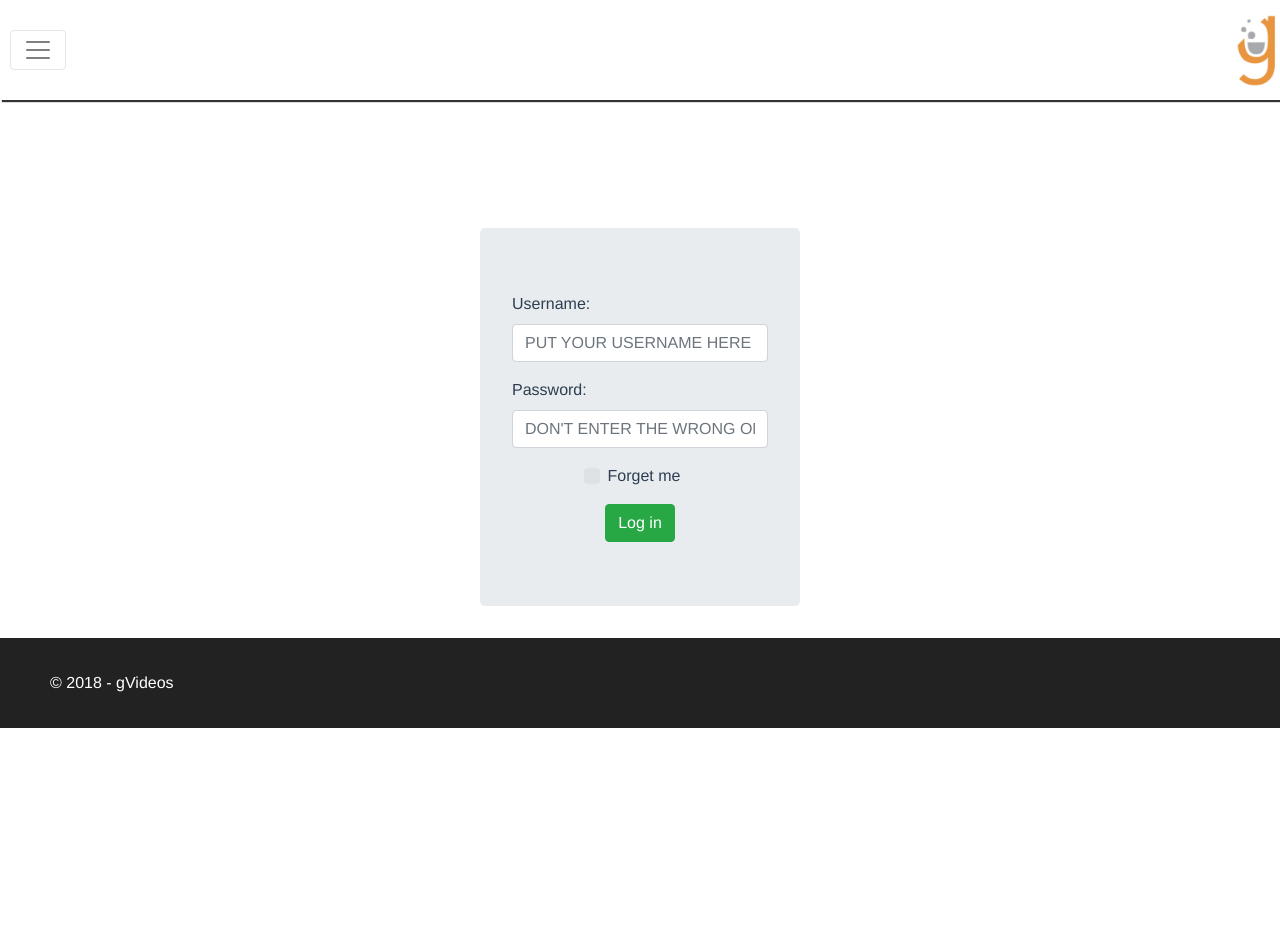
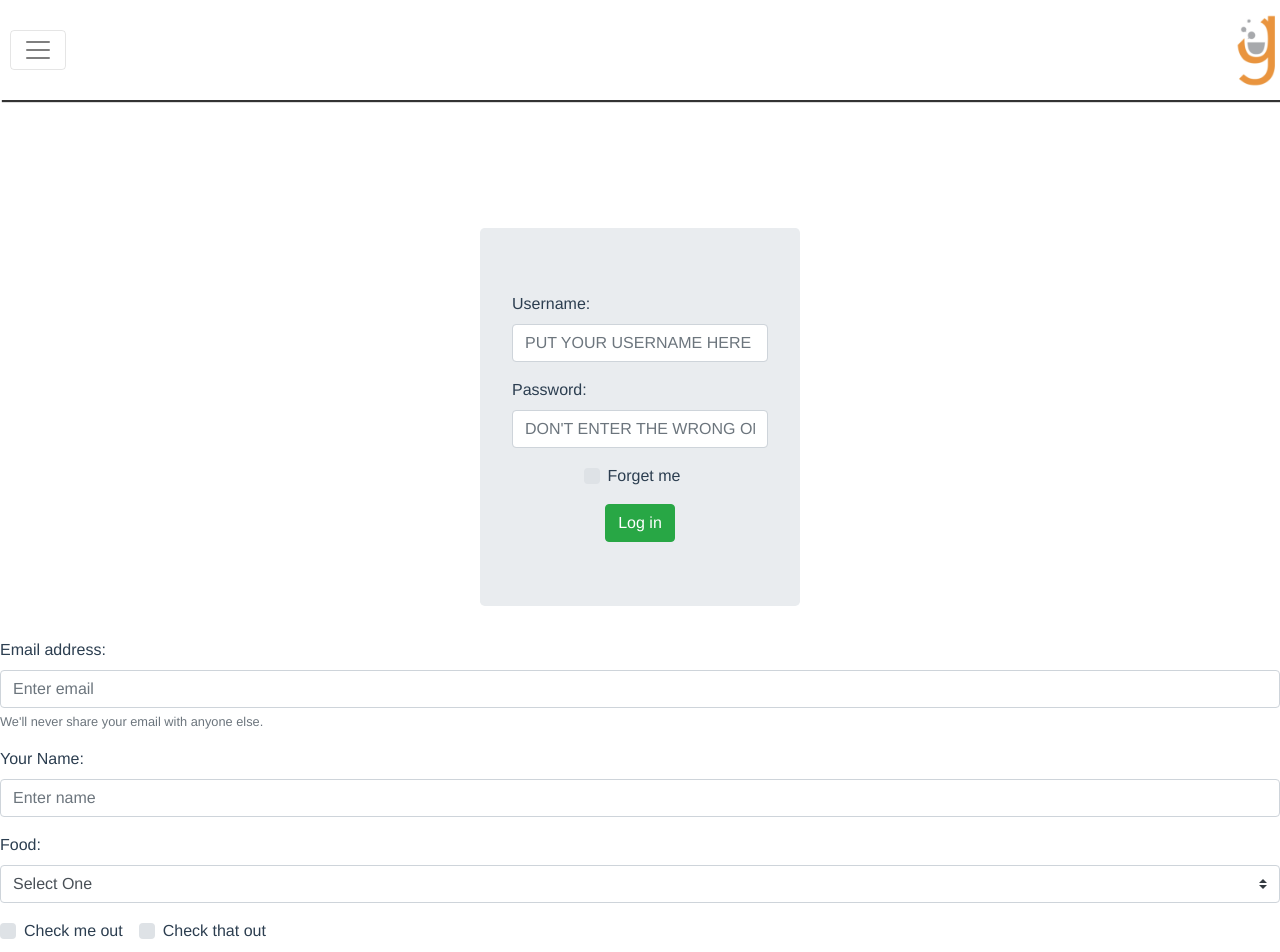
Before and after one commit to austinloveless/gvideos-client, a Vue app: page /#/ in a window 1280 px wide. Shown: the top 952 px of the page. Before the commit the page ends 800 px from the top, so only its background shows below. Built offline with nearby package versions, Linux system fonts and the light colour scheme; no server answers.

Commit message:
Adding video filter form.

```diff
--- a/src/components/Videos.vue
+++ b/src/components/Videos.vue
@@ -1,5 +1,48 @@
 <template>
-  <div id='videos'></div>
+  <div id='videos'>
+    <div>
+      <b-form>
+        <b-form-group id="exampleInputGroup1"
+                      label="Email address:"
+                      label-for="exampleInput1"
+                      description="We'll never share your email with anyone else.">
+          <b-form-input id="exampleInput1"
+                        type="email"
+                        v-model="form.email"
+                        required
+                        placeholder="Enter email">
+          </b-form-input>
+        </b-form-group>
+        <b-form-group id="exampleInputGroup2"
+                      label="Your Name:"
+                      label-for="exampleInput2">
+          <b-form-input id="exampleInput2"
+                        type="text"
+                        v-model="form.name"
+                        required
+                        placeholder="Enter name">
+          </b-form-input>
+        </b-form-group>
+        <b-form-group id="exampleInputGroup3"
+                      label="Food:"
+                      label-for="exampleInput3">
+          <b-form-select id="exampleInput3"
+                        :options="foods"
+                        required
+                        v-model="form.food">
+          </b-form-select>
+        </b-form-group>
+        <b-form-group id="exampleGroup4">
+          <b-form-checkbox-group v-model="form.checked" id="exampleChecks">
+            <b-form-checkbox value="me">Check me out</b-form-checkbox>
+            <b-form-checkbox value="that">Check that out</b-form-checkbox>
+          </b-form-checkbox-group>
+        </b-form-group>
+        <b-button type="submit" variant="primary">Submit</b-button>
+        <b-button type="reset" variant="danger">Reset</b-button>
+      </b-form>
+    </div>
+  </div>
 </template>
 
 <script>
@@ -7,17 +50,33 @@ export default {
   name: 'videos',
   data() {
     return {
-      videos: [],
-      apiURL: 'https://gvideos-api.herokuapp.com/api/videos',
+      form: {
+        email: '',
+        name: '',
+        food: null,
+        checked: [],
+      },
+      foods: [
+        { text: 'Select One', value: null },
+        'Carrots', 'Beans', 'Tomatoes', 'Corn',
+      ],
+      show: true,
     };
   },
-  mounted() {
-    fetch(this.apiURL)
-      .then(response => response.json())
-      .then(response => ({
-        videos: response,
-      }));
-  },
+  // data() {
+  //   return {
+  //     videos: [],
+  //     apiURL: 'https://gvideos-api.herokuapp.com/api/videos',
+  //   };
+  // },
+  // mounted() {
+  //   fetch(this.apiURL)
+  //     .then(response => response.json())
+  //     .then(response => ({
+  //       videos: response,
+  //       // console.log(videos);
+  //     }));
+  // },
 };
 </script>
 
```
